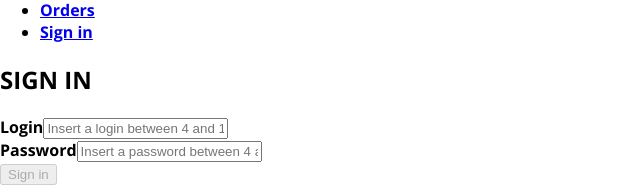
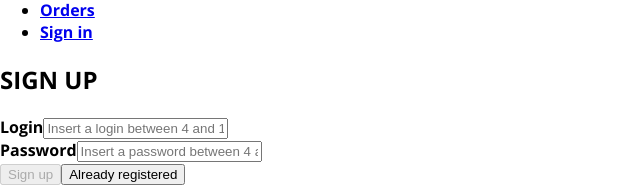
Before and after one commit to MarcosMoraesCode/burger-builder, a React app: page /sign-in in a window 1280 px wide. Shown: the part 659-844 px from the top of the page, without its empty margins (0-640 px from the left). Built offline with nearby package versions, Linux system fonts and the light colour scheme.

Commit message:
configurando telas e redirecionando usuário entre signup e sigin

```diff
--- a/src/containers/Auth/Auth.css
+++ b/src/containers/Auth/Auth.css
@@ -8,7 +8,7 @@
   box-sizing: border-box;
   width: 600px;
   padding: 40px;
-  height: 300px;
+  height: 350px;
   border: 1px solid black;
   box-shadow: 3px solid gray;
   display: flex;
--- a/src/containers/Auth/Auth.js
+++ b/src/containers/Auth/Auth.js
@@ -2,19 +2,27 @@ import React, { useState } from "react";
 import Input from "../../components/UI/Input/Input";
 import Button from "../../components/UI/Button/Button";
 import classes from "./Auth.css";
-import { useDispatch, useSelector } from "react-redux";
-import { fetchToken } from "../../features/Authenticate/authenticateSlice";
+
 import Spinner from "../../components/UI/Spinner/Spinner";
-import { useCreateUserWithEmailAndPassword } from "react-firebase-hooks/auth";
+import {
+  useCreateUserWithEmailAndPassword,
+  useSignInWithEmailAndPassword,
+} from "react-firebase-hooks/auth";
 import { auth } from "../../services/firebaseConfig";
 
 const Auth = (props) => {
-  const returnToken = useSelector((state) => state.token.returnSecureToken);
-  const dispatch = useDispatch();
-  const [createUserWithEmailAndPassword, user, loading, error] =
-    useCreateUserWithEmailAndPassword(auth);
+  const [
+    createUserWithEmailAndPassword,
+    signUpUser,
+    signUpLoading,
+    signUpError,
+  ] = useCreateUserWithEmailAndPassword(auth);
 
-  const [isLoading, setIsLoading] = useState(false);
+  const [signInWithEmailAndPassword, signInUser, signInLoading, signInError] =
+    useSignInWithEmailAndPassword(auth);
+
+  const [isSignUp, setIsSignUp] = useState(true);
+
   const [userLogin, setUserLogin] = useState({
     id: "user-login",
     value: "",
@@ -35,16 +43,10 @@ const Auth = (props) => {
       placeholder: "Insert a password between 4 and 10 characters.",
     },
   });
-  let customToken = {
-    email: userLogin.value,
-    password: userPassword.value,
-    returnSecureToken: returnToken,
-  };
 
   const checkValidation = (inputElement, value) => {
-    let checkInput = inputElement === "user-login";
     let firstCheck = value.trim() !== "";
-    let secondCheck = value.length < 20 && value.length >= 4;
+    let secondCheck = value.length < 20 && value.length >= 6;
     //let thirdCheck = true;
     //value.some((char) => typeof char === Number) &&
     //value.some((char) => typeof char === String);
@@ -73,7 +75,6 @@ const Auth = (props) => {
   const inputChangedHandler = (event, inputElement) => {
     switch (inputElement) {
       case "user-login":
-        {
         console.log("usuario é valido", userLogin.isValid);
         setUserLogin({
           ...userLogin,
@@ -81,10 +82,9 @@ const Auth = (props) => {
           isValid: checkValidation(inputElement, event.currentTarget.value),
           isTouched: true,
         });
-        }
+
         break;
       case "user-password":
-        {
         console.log("senha é valida", userPassword.isValid);
         setUserPassword({
           ...userPassword,
@@ -92,7 +92,7 @@ const Auth = (props) => {
           isValid: checkValidation(inputElement, event.currentTarget.value),
           isTouched: true,
         });
-        }
+
         break;
       default:
         console.log("passa aqui");
@@ -103,34 +103,39 @@ const Auth = (props) => {
   const submitAccountHandler = (event) => {
     event.preventDefault();
 
-    createUserWithEmailAndPassword(userLogin.value, userPassword.value)
-      .then((res) => {
+    if (isSignUp) {
+      createUserWithEmailAndPassword(userLogin.value, userPassword.value).then(
+        (res) => {
           if (res) {
-          alert("DEU BOM");
+            alert("CRIADO COM SUCESSO");
+          } else {
+            alert(signUpError);
           }
-      })
-      .catch(alert(error.message));
+        }
+      );
+    } else {
+      signInWithEmailAndPassword(userLogin.value, userPassword.value).then(
+        (res) => {
+          if (res) {
+            console.log(res._tokenResponse);
+            alert("LOGADO COM SUCESSO");
+          } else {
+            alert(signInError);
+          }
+        }
+      );
+      //LOGAR USUÁRIO JÁ CADASTRADO
+    }
+  };
 
-    /*setLoading(true);
-    dispatch(fetchToken(data))
-      .unwrap()
-      .then((res) => {
-        setLoading(false);
-        if (res === false) {
-          // console.log("deu ruim");
-        } else {
-          console.log("deu bom");
-        }
-        setTimeout(() => setLoading(false), 5000);
-      })
-      .catch((err) => {
-        console.log("esse é o erro:", err);
-      });*/
+  const switchSignInHandler = (event) => {
+    event.preventDefault();
+    setIsSignUp(!isSignUp);
   };
 
   let form = (
     <form className={classes.Form}>
-      <h2>SIGN IN</h2>
+      <h2>{isSignUp ? "SIGN UP" : "SIGN IN"}</h2>
 
       <Input
         key={userLogin.id}
@@ -162,11 +167,15 @@ const Auth = (props) => {
         disabled={userLogin.isValid && userPassword.isValid ? false : true}
         type="submit"
       >
-        Sign in
+        {isSignUp ? "Sign up" : "Sign in"}
+      </Button>
+
+      <Button clicked={(event) => switchSignInHandler(event)} btnType="Danger">
+        {isSignUp ? "Already registered" : "Create an account"}
       </Button>
     </form>
   );
-  if (loading) {
+  if (signInLoading || signUpLoading) {
     form = <Spinner />;
   }
 
```
Lines whose indentation alone changed are shown as unchanged.
